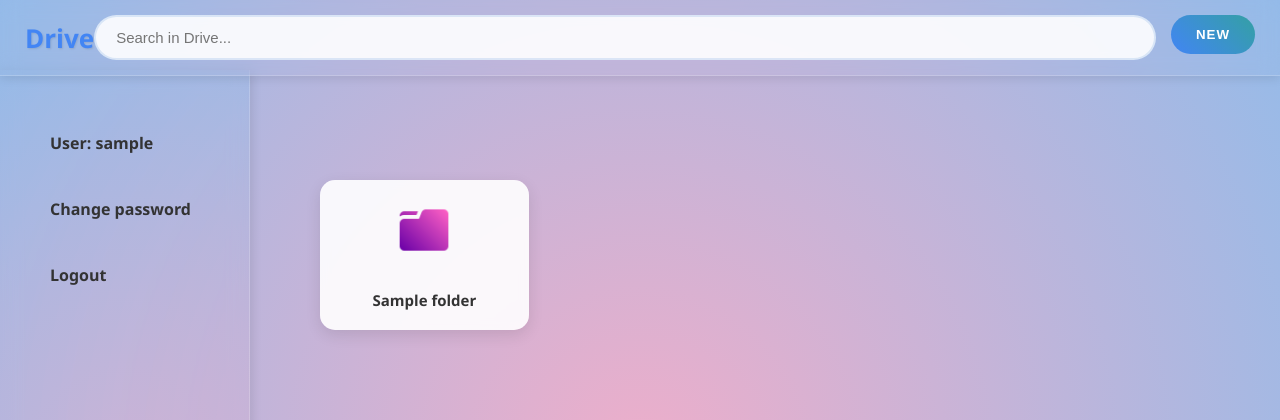
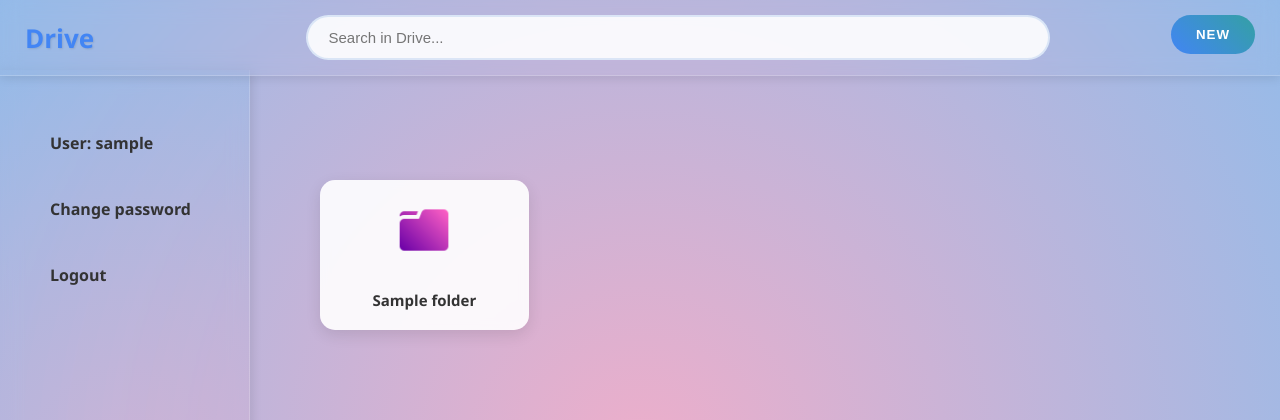
Before and after one commit to Tohoangminhtien/ImagicStorage, a FastAPI app: template templates/home.html in a window 1280 px wide. Shown: the top 420 px of the page. Run offline with FastAPI, Linux system fonts and the light colour scheme; the template is opened without the code that fills it: most values are stand-ins (such as "Sample title", 1, 10 or a date in 2020).

Commit message:
Update Header

```diff
--- a/static/css/home.css
+++ b/static/css/home.css
@@ -45,7 +45,8 @@ body {
 }
 
 .header .search-bar input {
-    width: 100%;
+    margin-left: 20%;
+    width: 70%;
     padding: 12px 20px;
     border: 2px solid rgba(148, 187, 233, 0.3);
     border-radius: 25px;
```
